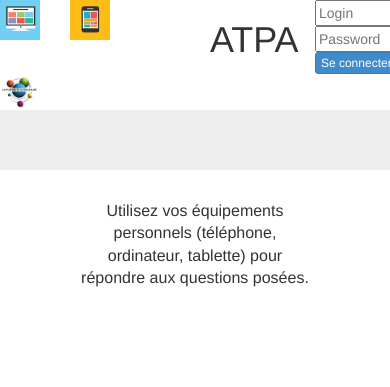
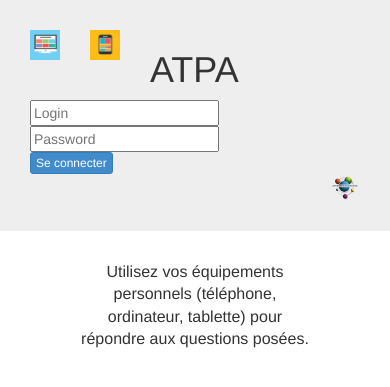
Before and after one commit to selas/atpa, a Django app: page /appli/connexion/ in a window 390 px wide; the page is wider, and only the part inside the window is pictured. Shown: the top 387 px of that part. Run offline with Django 3.2, Linux system fonts and the light colour scheme; parts of the project's set-up code (start-up, migrations or seed data) failed here and were passed over; some libraries are stand-ins or nearby versions.

Commit message:
modif connexion.html

```diff
--- a/atpa/templates/appli/connexion.html
+++ b/atpa/templates/appli/connexion.html
@@ -19,17 +19,17 @@
 	<div class="row">
 		<div class="col-xs-12 col-md-12 col-sm-12">
 			<header>
-				<div class="row">
+				<div class="row jumbotron">
 					<img src="../../static/appli/image/ordi.png" class="col-xs-2 col-md-2 col-sm-2 pull-left img-rounded">
 					<img src="../../static/appli/image/tablette.png" class="pull-left img-rounded col-xs-2 col-md-2 col-sm-2">
-					<h1 class="col-xs-offset-2  col-xs-2 col-md-offset-2  col-md-2">ATPA</h1>
-					<form class="col-xs-offset-1  col-xs-2 col-md-offset-1  col-md-2" id="formconnexion" method="POST">
+					<h1 class="  col-xs-2 col-md-offset-2  col-md-2">ATPA</h1>
+					<form class="  col-xs-12 col-md-offset-2  col-md-2" id="formconnexion" method="POST">
 						{% csrf_token %}
 						{{ form.username }}<br>
 						{{ form.password }}<br>
 						<button type="submit" title="Cliquer ici pour vous connecter" class="btn btn-primary btn-xs">Se connecter</button>
 					</form>
-					<img id="iut" src="../../static/appli/image/Logo-univ-orleans.png" class="col-xs-2 col-md-offset-6  col-md-2">
+					<img id="iut" src="../../static/appli/image/Logo-univ-orleans.png" class="col-xs-2 col-xs-offset-10 col-md-offset-6  col-md-2">
 				</div>
 			</header>
 		</div>
@@ -46,7 +46,7 @@
 
 
 
-		<div class="container-fluid jumbotron">
+		<div class="container-fluid ">
 
 
 
```
Also changed, not shown: atpa/templates/appli/accueil.html (+12 -5 lines), atpa/atpa.db.
